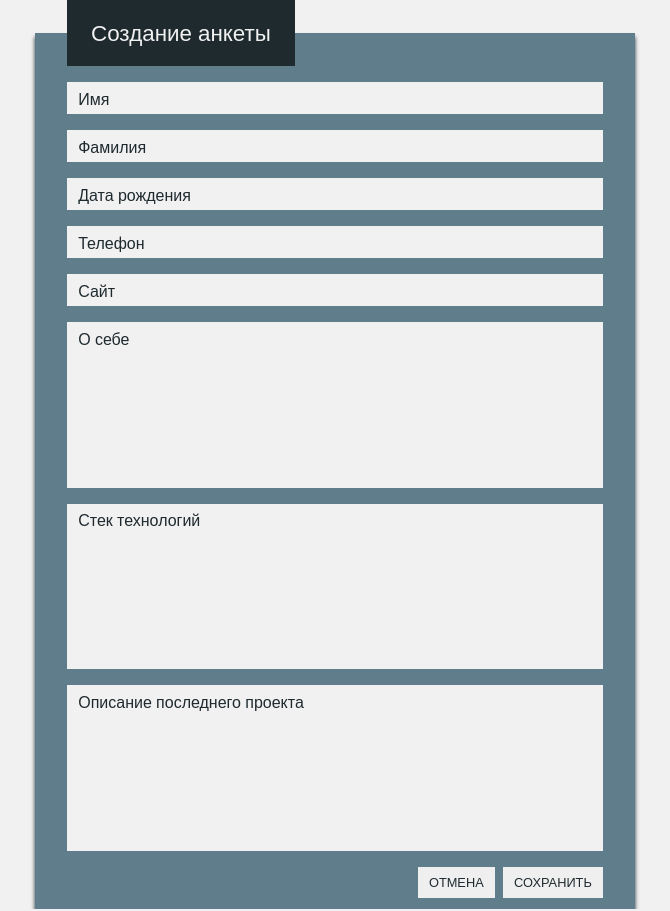
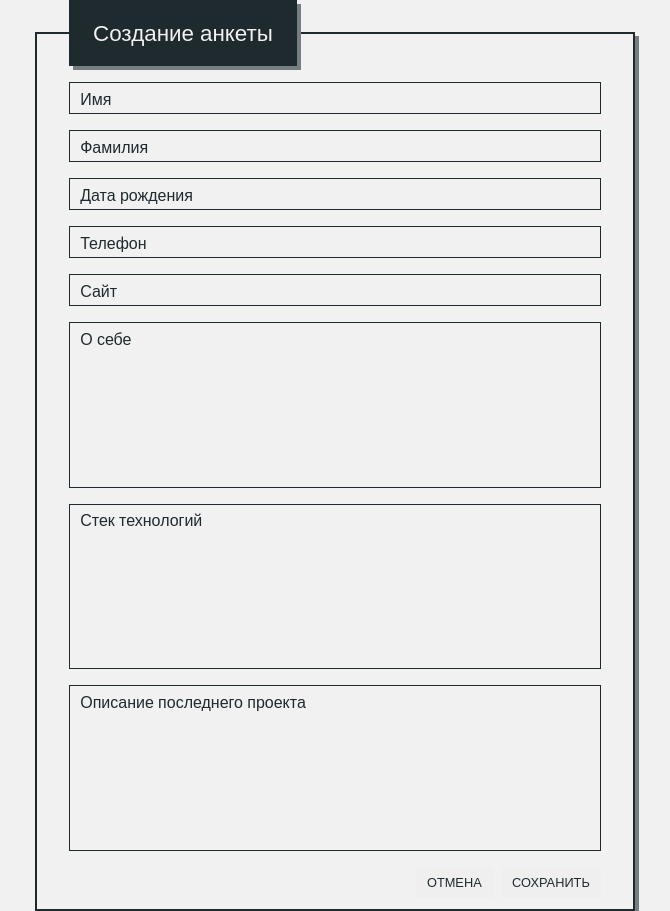
Before and after one commit to YauheniMel/questionnaire, a React (Create React App) app: page / in a window 1280 px wide. Shown: the whole page, without its empty margins (305-975 px from the left). Built offline with nearby package versions, Linux system fonts and the light colour scheme; the HTML template or start-up script is replaced by a standard one.

Commit message:
ref: Update colors

```diff
--- a/src/conponents/Form/Form.jsx
+++ b/src/conponents/Form/Form.jsx
@@ -10,6 +10,7 @@ class Form extends React.Component {
         <fieldset className={classes.fieldset}>
           <legend className={classes.legend}>
             Создание анкеты
+            {/* <div className={classes.clear}></div> */}
           </legend>
           <FormField
             label="Имя"
--- a/src/conponents/Form/Form.module.css
+++ b/src/conponents/Form/Form.module.css
@@ -1,21 +1,34 @@
 @import '../../styles/colors.css';
 
 .fieldset {
-  border: none;
-  width: 60%;
+  border: 2px solid var(--primary-main);
+  width: 70%;
   min-width: 300px;
   max-width: 600px;
   margin: 0 auto;
-  background-color: var(--primary-light);
+  background-color: var(--white);
   padding: 0 2rem;
-  box-shadow: 0px 4px 4px var(--primary-main);
+  box-shadow: 4px 4px var(--primary-light);
 }
 
 .legend {
+  position: relative;
   font-size: 1.4rem;
   color: var(--white);
   padding: 1rem 1.5rem;
   background-color: var(--primary-main);
+  box-shadow: 4px 4px var(--primary-light);
+}
+
+.clear {
+  position: absolute;
+  z-index: 0;
+  bottom: -4px;
+  left: 4px;
+  background-color: var(--white);
+  height: calc(50% + 5px);
+  border-top: 2px solid var(--primary-main);
+  width: 100%;
 }
 
 .action {
--- a/src/conponents/FormField/FormField.module.css
+++ b/src/conponents/FormField/FormField.module.css
@@ -31,19 +31,17 @@
   z-index: 1;
 }
 
-.input {
-  border-color: transparent;
-}
-
 span {
   position: absolute;
-  padding: 0rem .7rem;
   z-index: -1;
+  font-size: 1rem;
+  padding: 0 .7rem;
+  line-height: 3px;
+  background-color: var(--white);
 }
 
 .input:focus-within:placeholder-shown ~ span {
   transform: translate(1.5rem, -50%);
-  background-color: rgba(255, 255, 255, .3);
   transition-duration: .3s;
   z-index: 2;
 }
@@ -51,7 +49,7 @@ span {
 .input[type="date"] ~ span {
   transform: translate(1.5rem, -50%);
   background-color: var(--white);
-  transition-duration: .3s;
+  transition-property: transform;
   z-index: 2;
 }
 
@@ -64,8 +62,8 @@ span {
 
 .input:focus-within:not(:placeholder-shown) ~ span {
   transform: translate(1.5rem, -50%);
-  background-color: rgba(255, 255, 255, .3);
   transition-duration: .3s;
+  background-color: var(--white);
   z-index: 2;
 }
 
@@ -75,6 +73,6 @@ span {
 
 .input[type="date"]:focus-within ~ span {
   transform: translate(1.5rem, -50%);
-  background-color: rgba(255, 255, 255, .3);
+  background-color: var(--white);
   transition-duration: .3s;
 }
--- a/src/index.css
+++ b/src/index.css
@@ -25,7 +25,7 @@ body {
 
 input, textarea {
   color: var(--primary-main);
-  border-color: var(--primary-main);
+  border: 1px solid var(--primary-main);
   resize: none;
   background-color: var(--white);
   padding: .3rem .7rem;
--- a/src/styles/colors.css
+++ b/src/styles/colors.css
@@ -1,6 +1,6 @@
 :root {
   --primary-main: #1f2a2f;
-  --primary-light: #607D8B;
+  --primary-light: #757e81;
   --secondary: #f1f1f1;
   --white: #f1f1f1;
 }
```
